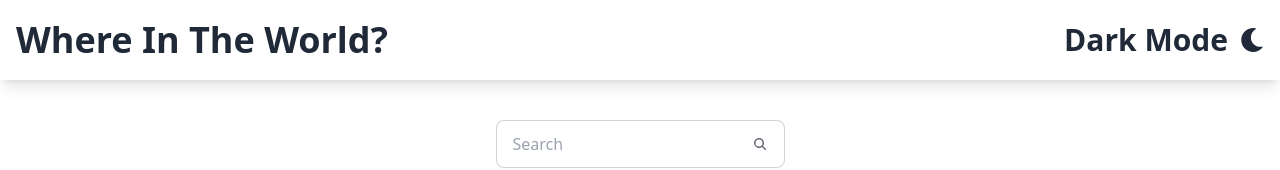
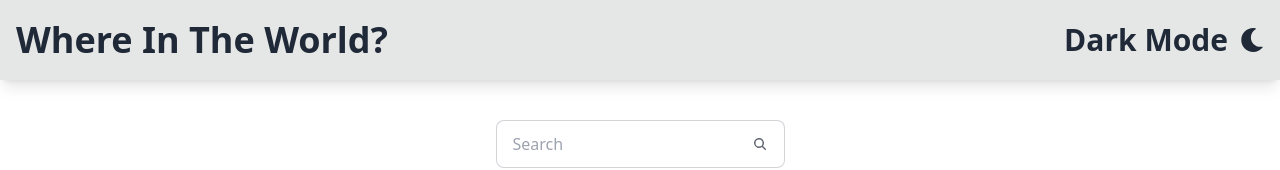
Before and after one commit to Amir2210/Country-Explorer, a React (Vite) app: page / in a window 1280 px wide. Shown: the top 170 px of the page. Built offline with nearby package versions, Linux system fonts and the light colour scheme; no server answers.

Commit message:
Make the navbar sticky

```diff
--- a/src/cmp/Navbar.tsx
+++ b/src/cmp/Navbar.tsx
@@ -32,7 +32,7 @@ export default function Navbar({ }: Props) {
   }, [theme])
 
   return (
-    <nav className='container shadow-lg min-w-full flex items-center min-h-20'>
+    <nav className='container shadow-lg min-w-full flex items-center min-h-20 sticky top-0 left-0 bg-base-300 z-10'>
       <h1 className='font-semibold text-lg sm:text-4xl capitalize'>where in the world?</h1>
       <div className='ml-auto flex gap-3'>
         <h2 className='text-lg sm:text-3xl font-semibold capitalize'>{theme === 'light' ? 'dark' : 'light'} mode</h2>
```
